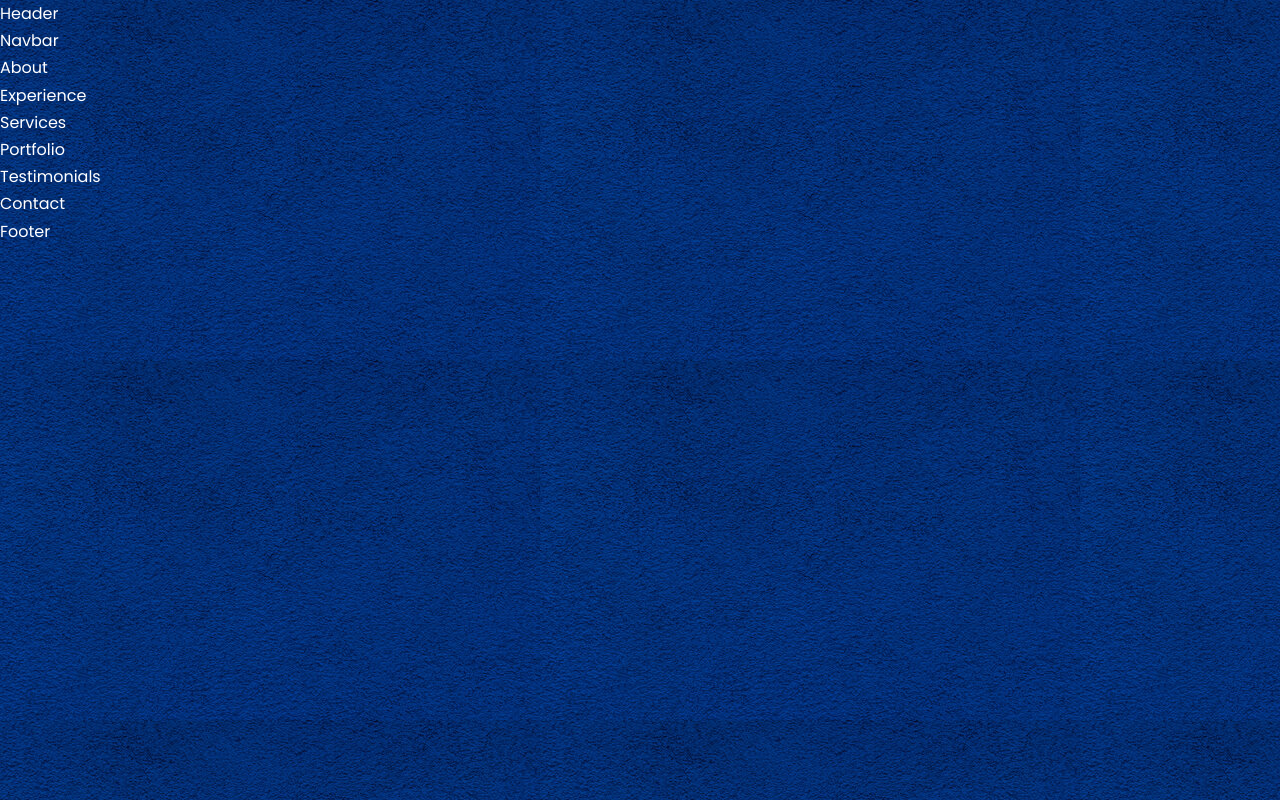
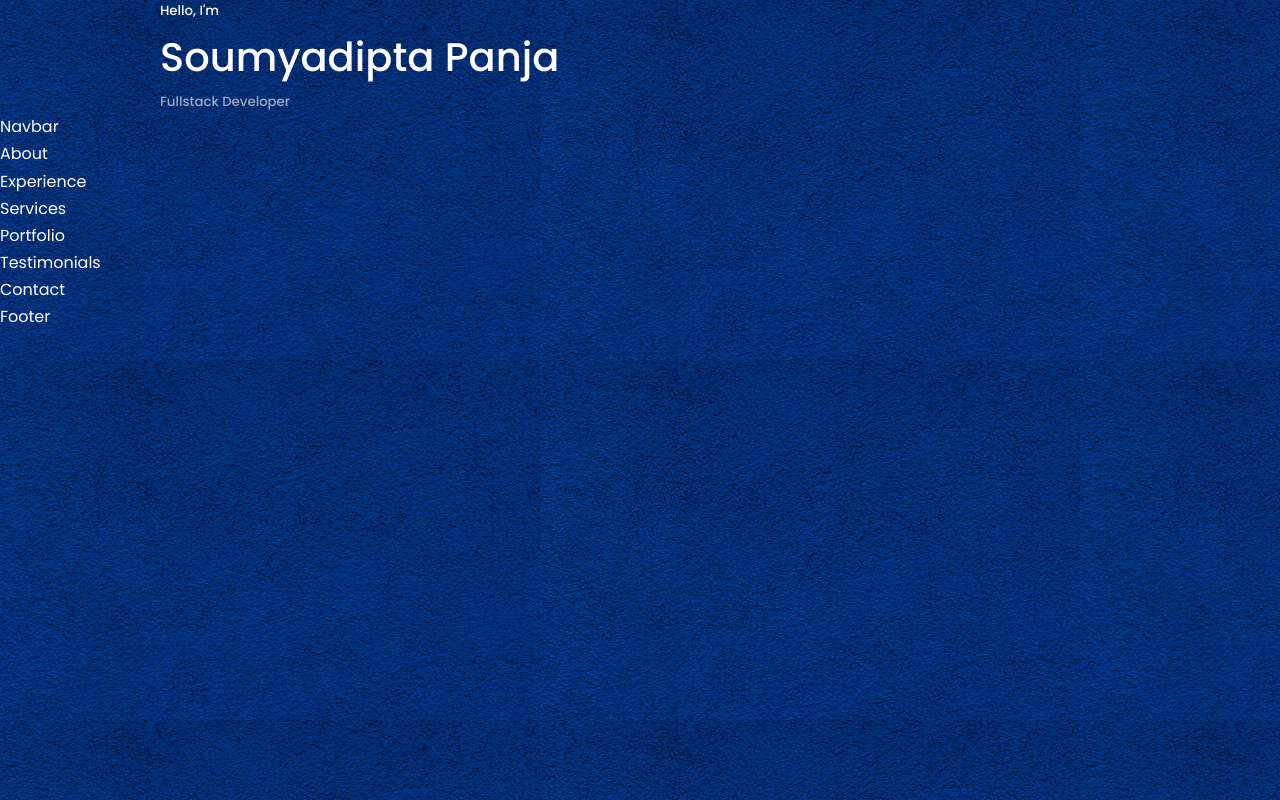
Before and after one commit to Codersoumya26/soumyadiptaPanja, a React (Create React App) app: page / in a window 1280 px wide. Built offline with nearby package versions, Linux system fonts and the light colour scheme.

Commit message:
Header component inital update

```diff
--- a/src/components/header/Header.jsx
+++ b/src/components/header/Header.jsx
@@ -1,9 +1,15 @@
 import React from 'react'
-import "./header.css"
+import './header.css'
 
 const Header = () => {
   return (
-    <div>Header</div>
+    <header>
+      <div className="container header_container">
+        <h5> Hello, I'm </h5>
+        <h1> Soumyadipta Panja </h1>
+        <h5 className="text-light"> Fullstack Developer </h5>
+      </div>
+    </header>
   )
 }
 
```
Also changed, not shown: 1 other file (tests, documents, lock files or other folders).
